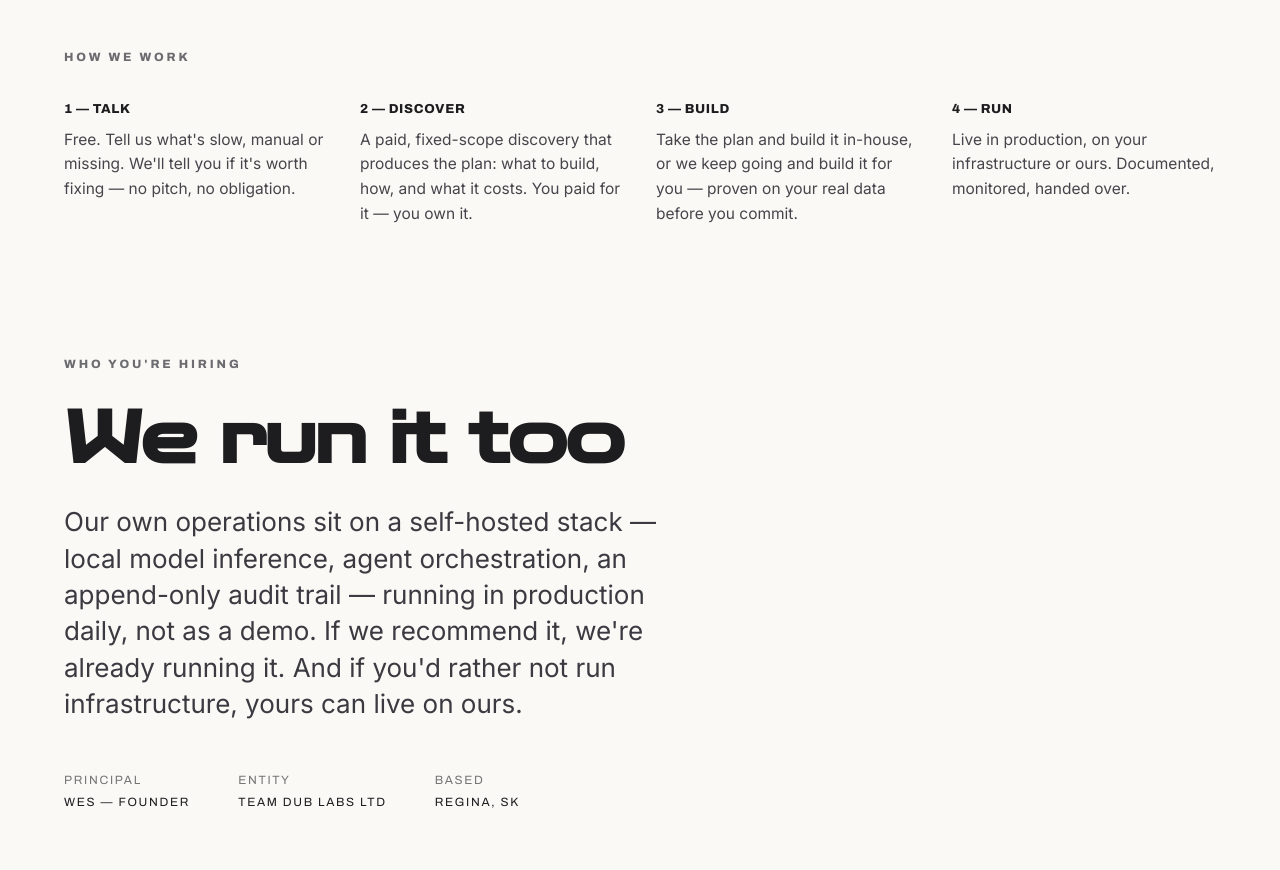
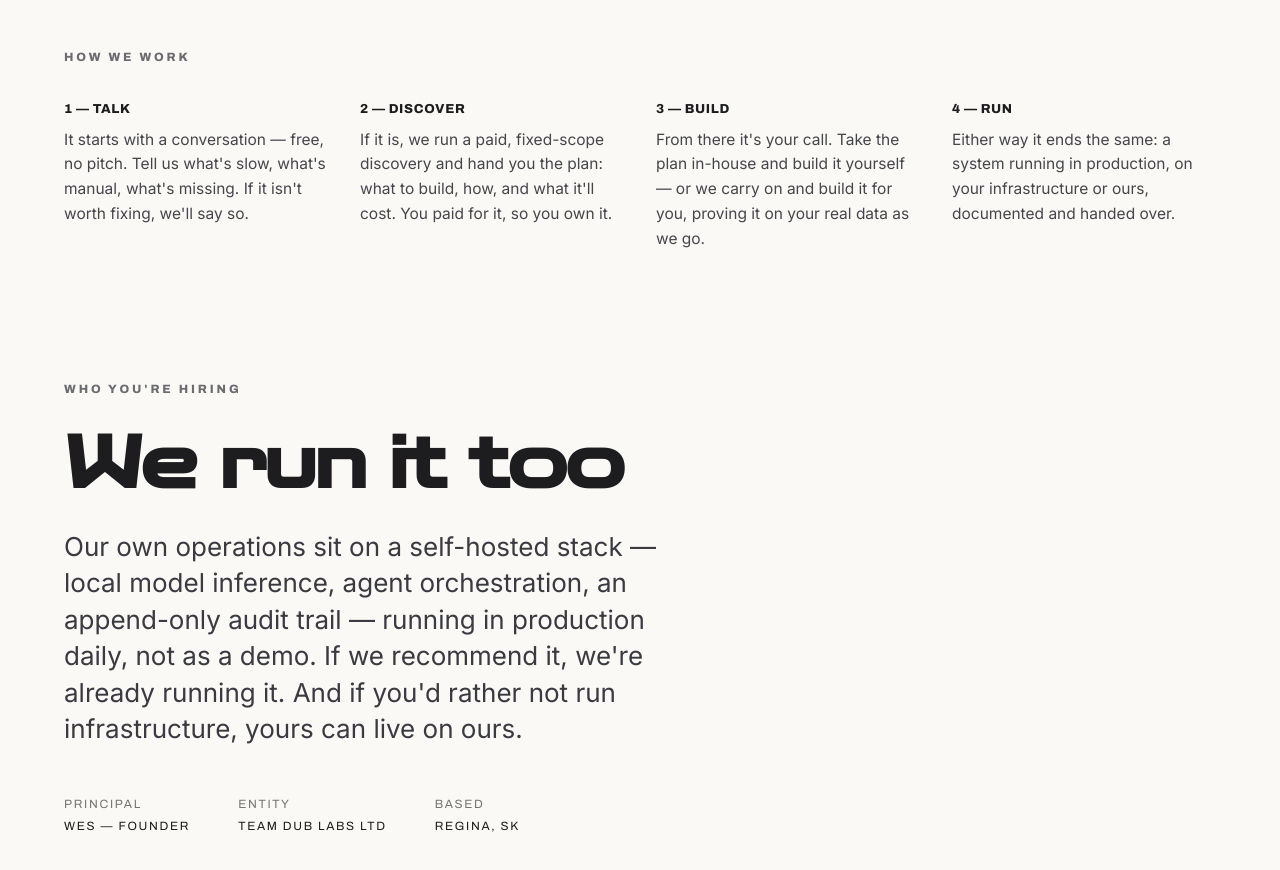
Before and after one commit to teamdublabs/teamdublabs.github.io, a plain HTML site: page prototypes/13d-funnel.html in a window 1280 px wide. Shown: the part 3360-4230 px from the top of the page. Drawn offline with Linux system fonts and the light colour scheme.

Commit message:
13D: smooth out the How-we-work copy into one continuous narrative
Each step now hands off to the next (starts with / if it is / from
there / either way) instead of four staccato fragments. Same model,
same claims — talk free, own the discovery, build either side,
run on either infrastructure.

Co-Authored-By: Claude Fable 5 <noreply@anthropic.com>

```diff
--- a/prototypes/13d-funnel.html
+++ b/prototypes/13d-funnel.html
@@ -174,10 +174,10 @@
 <div class="panel"><div class="wrap">
   <p class="tag">How we work</p>
   <div class="row3" id="how" style="margin-top:0;">
-    <div><h4>1 — Talk</h4><p>Free. Tell us what's slow, manual or missing. We'll tell you if it's worth fixing — no pitch, no obligation.</p></div>
-    <div><h4>2 — Discover</h4><p>A paid, fixed-scope discovery that produces the plan: what to build, how, and what it costs. You paid for it — you own it.</p></div>
-    <div><h4>3 — Build</h4><p>Take the plan and build it in-house, or we keep going and build it for you — proven on your real data before you commit.</p></div>
-    <div><h4>4 — Run</h4><p>Live in production, on your infrastructure or ours. Documented, monitored, handed over.</p></div>
+    <div><h4>1 — Talk</h4><p>It starts with a conversation — free, no pitch. Tell us what's slow, what's manual, what's missing. If it isn't worth fixing, we'll say so.</p></div>
+    <div><h4>2 — Discover</h4><p>If it is, we run a paid, fixed-scope discovery and hand you the plan: what to build, how, and what it'll cost. You paid for it, so you own it.</p></div>
+    <div><h4>3 — Build</h4><p>From there it's your call. Take the plan in-house and build it yourself — or we carry on and build it for you, proving it on your real data as we go.</p></div>
+    <div><h4>4 — Run</h4><p>Either way it ends the same: a system running in production, on your infrastructure or ours, documented and handed over.</p></div>
   </div>
 </div></div>
 
```
